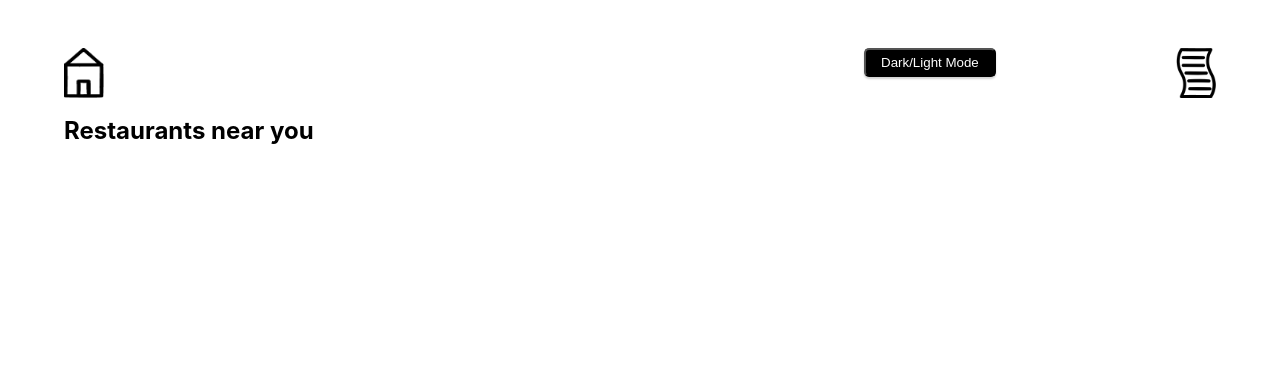
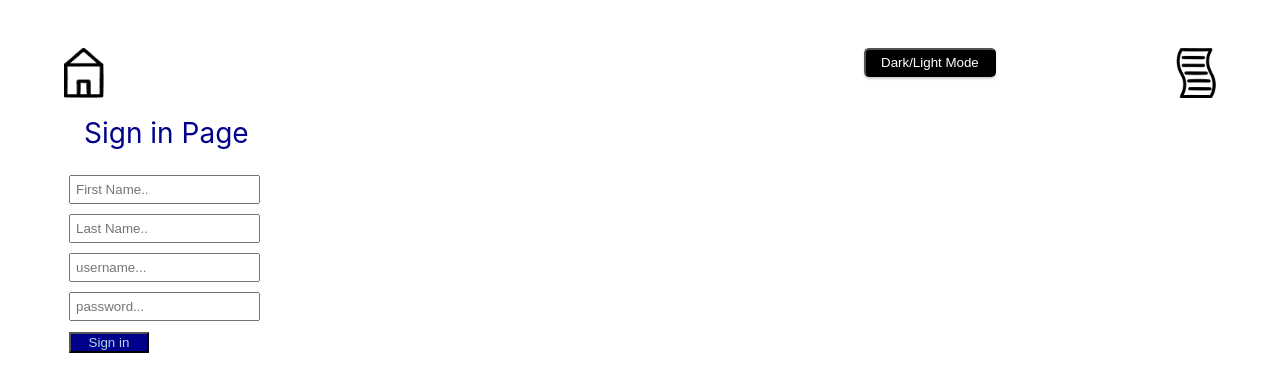
Before and after one commit to software-assignments-fall2021/project-setup-xinhua-coherent-compfood, a React (Create React App) app in the folder front-end/: page /login in a window 1280 px wide. Shown: the top 392 px of the page. Built offline with nearby package versions, Linux system fonts and the light colour scheme; no server answers.

Commit message:
Fixed routing bug

```diff
--- a/front-end/src/App.js
+++ b/front-end/src/App.js
@@ -27,7 +27,7 @@ let App = (props) => {
 					{//sign in screen
 					}
 
-					<Route path="/signIn" component={SignIn} />
+					<Route path="/login" component={SignIn} />
 
 					{//restaurant screen
 					}
--- a/front-end/src/signIn.js
+++ b/front-end/src/signIn.js
@@ -5,7 +5,7 @@ const SignIn = () => {
     return (
       <div>
           <div className = "sign-in-page-title">
-              Login Page
+              Sign in Page
           </div>
           <div className = "username-box-outside-border">
             <input type = "text" className = "username-box" placeholder = "First Name.."/>
@@ -21,7 +21,7 @@ const SignIn = () => {
           </div>
           <div className = "login-button-outside-border">
               <button className = "login-button">
-                  Login
+                  Sign in
               </button>
           </div>
       </div>
--- a/front-end/src/signUp.js
+++ b/front-end/src/signUp.js
@@ -8,7 +8,7 @@ const SignUp = () => {
     return (
       <div>
           <div className = "sign-up-page-title">
-              SignUp Page
+              Sign up Page
           </div>
           <div className = "username-box-outside-border">
             <input type = "text" className = "username-box" placeholder = "First Name.."/>
@@ -25,7 +25,7 @@ const SignUp = () => {
 
           <div className = "signup-button-outside-border">
               <button className = "signup-button">
-                  Signup
+                  Sign up
               </button>
           </div>
       </div>
```
